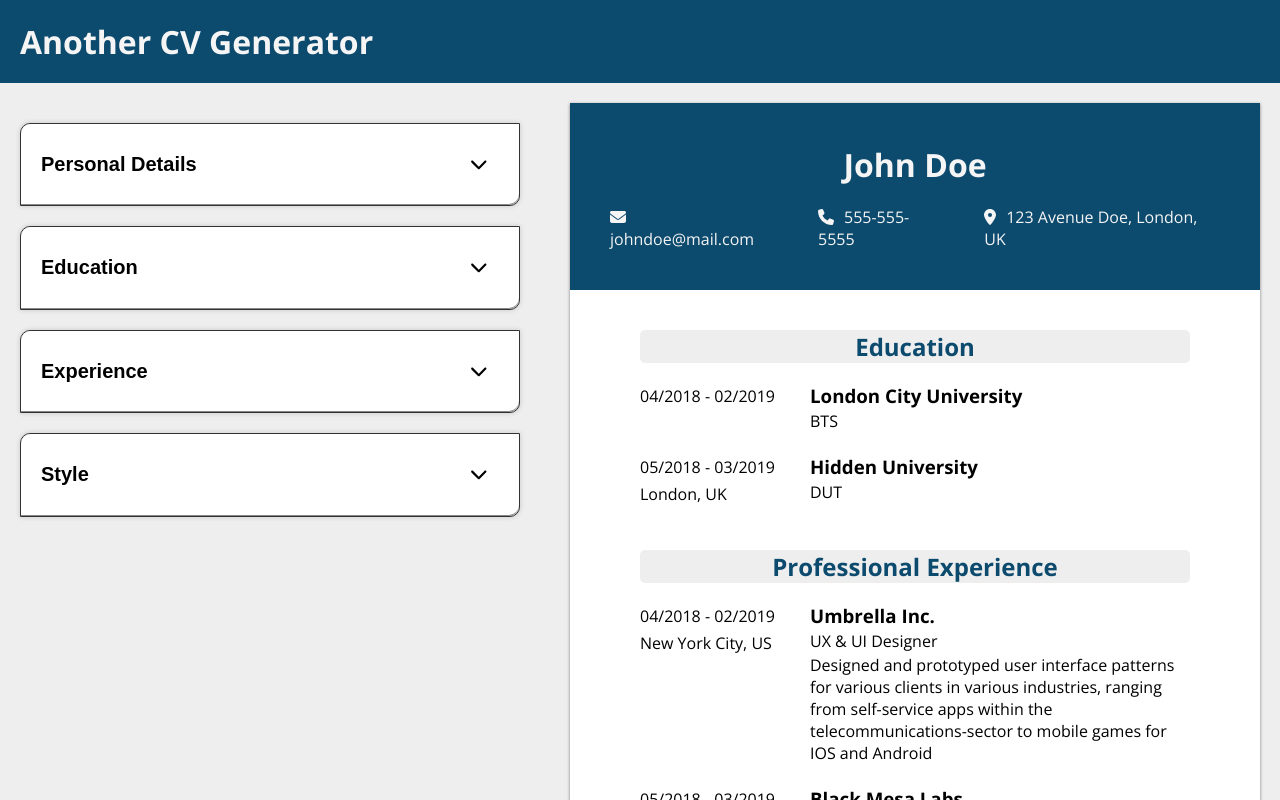
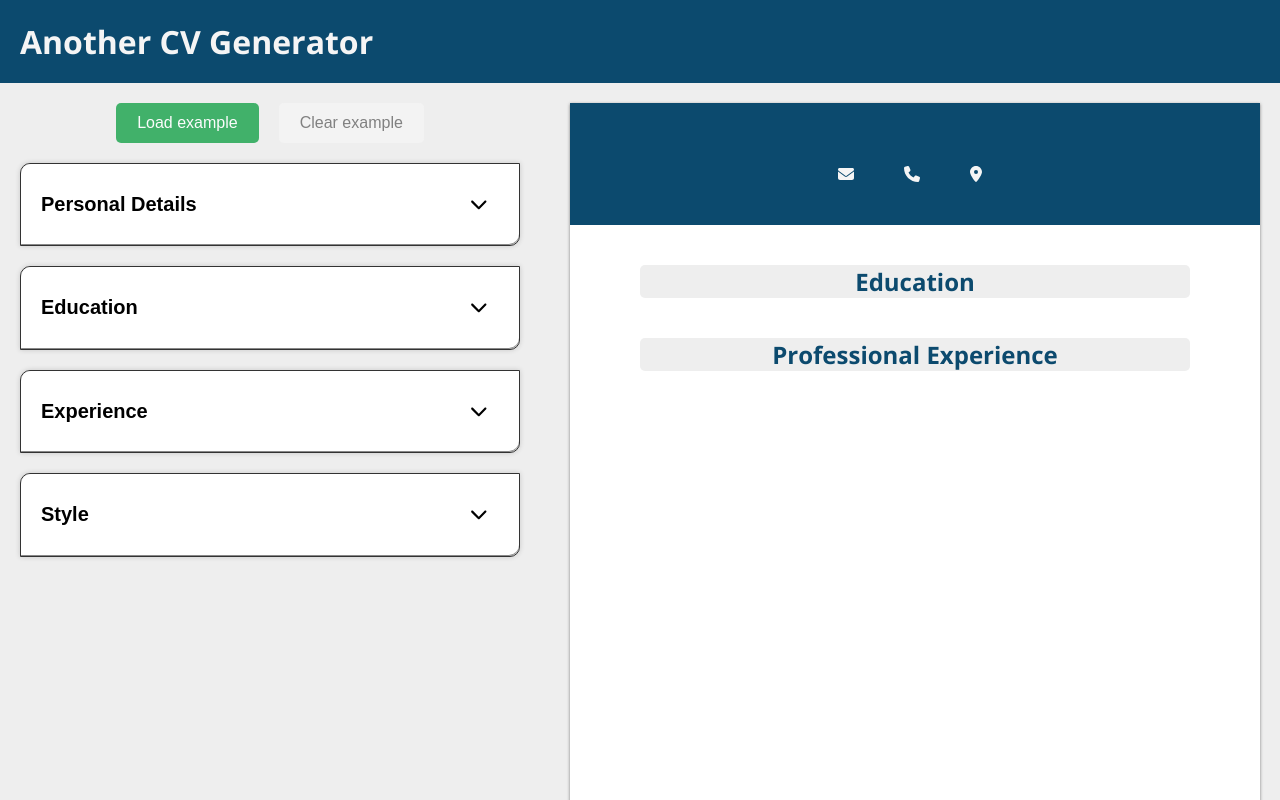
Before and after one commit to nineInchClous/odin-cv-app, a React (Vite) app in the folder odin-cv-app/: page / in a window 1280 px wide. Shown: the top 800 px of the page. Built offline with nearby package versions, Linux system fonts and the light colour scheme.

Commit message:
Add load and clear example buttons

```diff
--- a/odin-cv-app/src/App.jsx
+++ b/odin-cv-app/src/App.jsx
@@ -6,54 +6,12 @@ import { useState } from 'react';
 import ExperienceList from './components/experience/ExperienceList';
 import CV from './components/CV';
 import ColorInput from './components/form/ColorInput';
+import ExampleBtns from './components/ExampleBtns';
 
 function App() {
-  const [personalInfos, setPersonalInfos] = useState({
-    fullName: 'John Doe',
-    email: 'johndoe@mail.com',
-    phone: '555-555-5555',
-    address: '123 Avenue Doe, London, UK',
-  });
-  const [educationItems, setEducationItems] = useState([
-    {
-      id: 0,
-      school: 'London City University',
-      degree: 'BTS',
-      startDate: '04/2018',
-      endDate: '02/2019',
-      location: '',
-    },
-    {
-      id: 1,
-      school: 'Hidden University',
-      degree: 'DUT',
-      startDate: '05/2018',
-      endDate: '03/2019',
-      location: 'London, UK',
-    },
-  ]);
-  const [experienceItems, setExperienceItems] = useState([
-    {
-      id: 0,
-      company: 'Umbrella Inc.',
-      position: 'UX & UI Designer',
-      startDate: '04/2018',
-      endDate: '02/2019',
-      location: 'New York City, US',
-      description:
-        'Designed and prototyped user interface patterns for various clients in various industries, ranging from self-service apps within the telecommunications-sector to mobile games for IOS and Android',
-    },
-    {
-      id: 1,
-      company: 'Black Mesa Labs',
-      position: 'UX Research Assistant',
-      startDate: '05/2018',
-      endDate: '03/2019',
-      location: 'Berlin, Germany',
-      description:
-        'Supported senior researchers on accessibility standards for the open web. Created and usability tested wireframes and prototypes. Produced interactive documentation for quick onboarding of new researchers.',
-    },
-  ]);
+  const [personalInfos, setPersonalInfos] = useState({});
+  const [educationItems, setEducationItems] = useState([]);
+  const [experienceItems, setExperienceItems] = useState([]);
   const [cvStyle, setCvStyle] = useState({
     color: '#0c4a6e',
   });
@@ -65,6 +23,11 @@ function App() {
       </header>
       <main>
         <aside>
+          <ExampleBtns
+            setPersonalInfos={setPersonalInfos}
+            setEducationItems={setEducationItems}
+            setExperienceItems={setExperienceItems}
+          />
           <Accordion title="Personal Details">
             <SimpleInput
               id="full-name"
--- /dev/null
+++ b/odin-cv-app/src/components/ExampleBtns.jsx
@@ -0,0 +1,84 @@
+/* eslint-disable react/prop-types */
+import '../styles/ExampleBtns.scss';
+
+const personnalInfosExample = {
+  fullName: 'John Doe',
+  email: 'johndoe@mail.com',
+  phone: '555-555-5555',
+  address: '123 Avenue Doe, London, UK',
+};
+const educationItemsExample = [
+  {
+    id: 0,
+    school: 'London City University',
+    degree: 'BTS',
+    startDate: '04/2018',
+    endDate: '02/2019',
+    location: 'London, UK',
+  },
+  {
+    id: 1,
+    school: 'Hidden College',
+    degree: 'DUT',
+    startDate: '05/2018',
+    endDate: '03/2019',
+    location: 'London, UK',
+  },
+];
+const experienceItemsExample = [
+  {
+    id: 0,
+    company: 'Umbrella Inc.',
+    position: 'UX & UI Designer',
+    startDate: '04/2018',
+    endDate: '02/2019',
+    location: 'New York City, US',
+    description:
+      'Designed and prototyped user interface patterns for various clients in various industries, ranging from self-service apps within the telecommunications-sector to mobile games for IOS and Android',
+  },
+  {
+    id: 1,
+    company: 'Black Mesa Labs',
+    position: 'UX Research Assistant',
+    startDate: '05/2018',
+    endDate: '03/2019',
+    location: 'Berlin, Germany',
+    description:
+      'Supported senior researchers on accessibility standards for the open web. Created and usability tested wireframes and prototypes. Produced interactive documentation for quick onboarding of new researchers.',
+  },
+];
+
+function ExampleBtns({
+  setPersonalInfos,
+  setEducationItems,
+  setExperienceItems,
+}) {
+  return (
+    <div className="example-btns">
+      <button
+        type="button"
+        className="load-example"
+        onClick={() => {
+          setPersonalInfos(personnalInfosExample);
+          setEducationItems(educationItemsExample);
+          setExperienceItems(experienceItemsExample);
+        }}
+      >
+        Load example
+      </button>
+      <button
+        type="button"
+        className="clear-example"
+        onClick={() => {
+          setPersonalInfos({});
+          setEducationItems([]);
+          setExperienceItems([]);
+        }}
+      >
+        Clear example
+      </button>
+    </div>
+  );
+}
+
+export default ExampleBtns;
--- /dev/null
+++ b/odin-cv-app/src/styles/ExampleBtns.scss
@@ -0,0 +1,28 @@
+.example-btns {
+  text-align: center;
+  .load-example,
+  .clear-example {
+    font-size: 1rem;
+    padding: 10px 20px;
+    min-width: 100px;
+    border-radius: 5px;
+    cursor: pointer;
+    opacity: 0.8;
+    transition: opacity 150ms ease-in-out, border-color 150ms ease-in-out;
+    border: 1px solid transparent;
+
+    &:hover {
+      opacity: 1;
+      border-color: #333;
+    }
+  }
+  .load-example {
+    background-color: #16a34a;
+    color: white;
+    margin-right: 20px;
+  }
+  .clear-example {
+    background-color: whitesmoke;
+    color: #666;
+  }
+}
```
